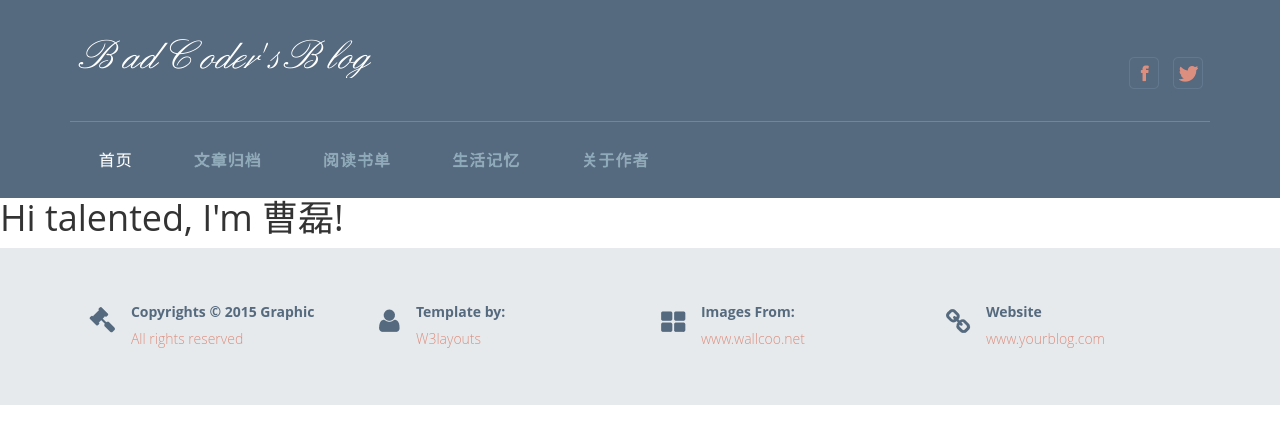
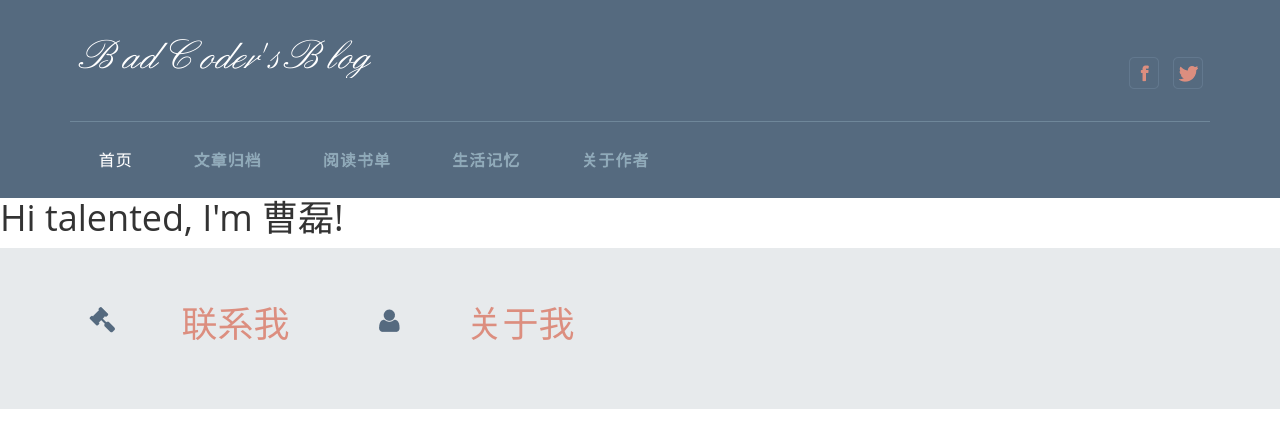
Before and after one commit to iamabadcoder/iamabadcoder.github.io, a Jekyll site: the page built from index.html, in a window 1280 px wide. Shown: the top 448 px of the page. Built offline with Jekyll 4.4.1, drawn with Linux system fonts in a browser that asks for light colours.

```diff
--- a/_layouts/default.html
+++ b/_layouts/default.html
@@ -77,8 +77,7 @@
 						<i class="ham"></i>
 					</div>
 					<div class="top2">
-						<h6>Copyrights © 2015 Graphic</h6>
-						<p>All rights reserved</p>
+						<h1><a href="mailto:iamabadcoder@gmail.com">联系我</a></h6>
 					</div>
 					<div class="clearfix"> </div>
 				</div>
@@ -87,28 +86,7 @@
 						<i class="men"></i>
 					</div>
 					<div class="top2">
-						<h6>Template by: </h6>
-						<p><a href="http://w3layouts.com/">W3layouts</a></p>
-					</div>
-					<div class="clearfix"> </div>
-				</div>
-				<div class="col-md-3 copy">
-					<div class="top1">
-						<i class="app"></i>
-					</div>
-					<div class="top2">
-						<h6>Images From: </h6>
-						<p><a href="#"> www.wallcoo.net</a></p>
-					</div>
-					<div class="clearfix"> </div>
-				</div>
-				<div class="col-md-3 copy">
-					<div class="top1">
-						<i class="lik"></i>
-					</div>
-					<div class="top2">
-						<h6>Website </h6>
-						<p><a href="#"> www.yourblog.com</a></p>
+						<h1><a href="about.html">关于我</a></h1>
 					</div>
 					<div class="clearfix"> </div>
 				</div>
```
